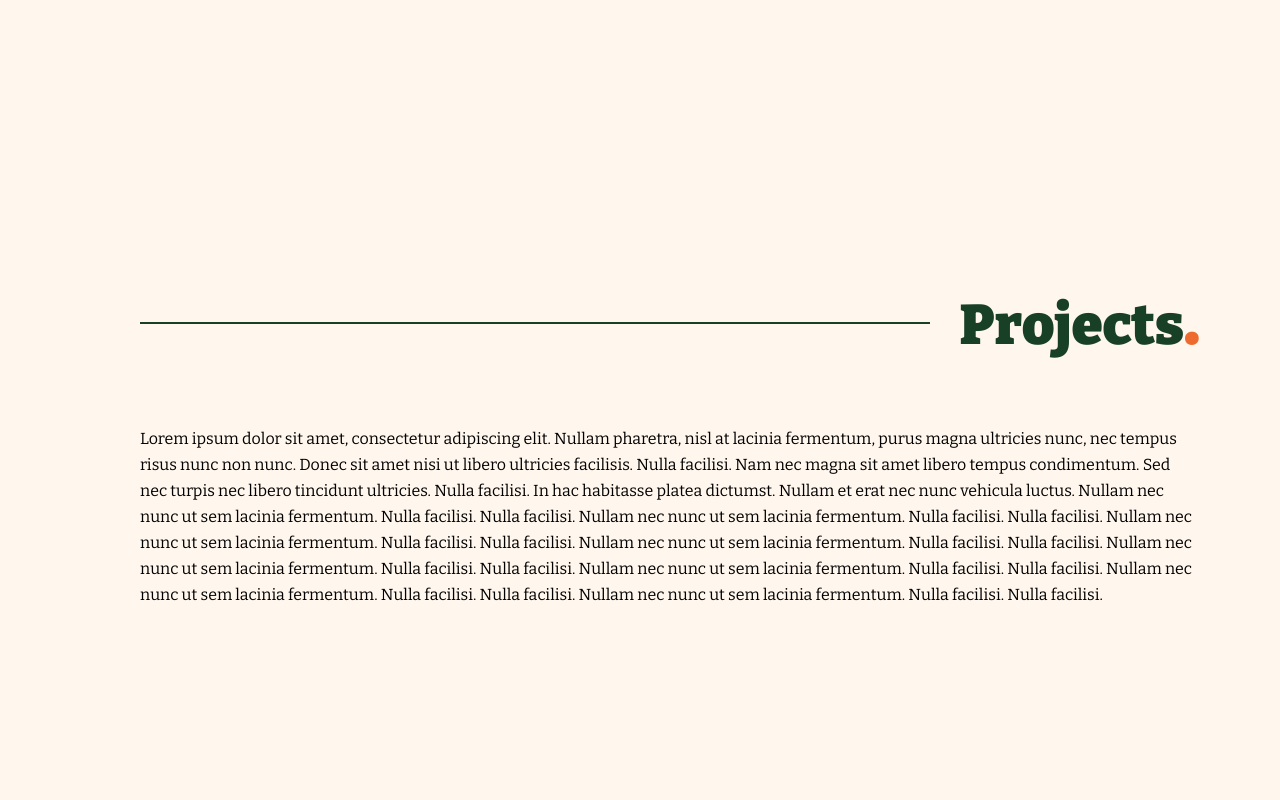
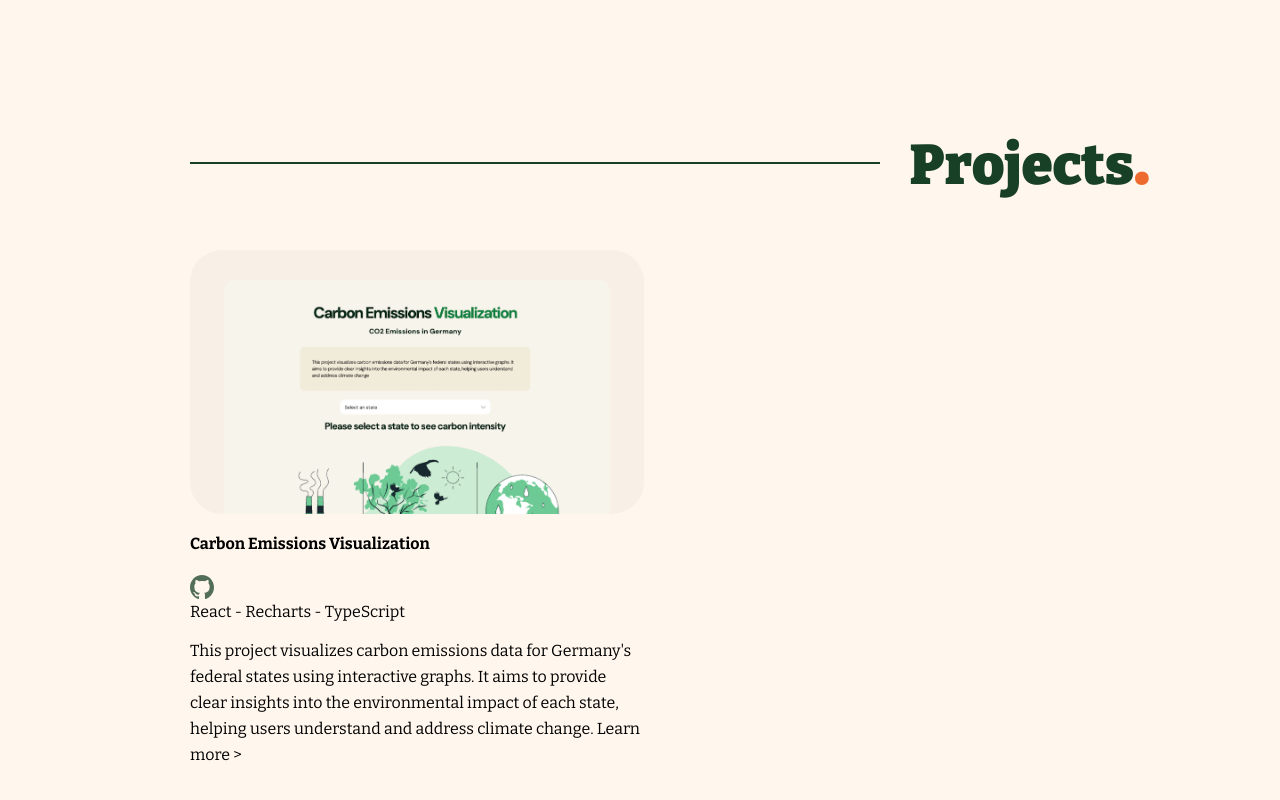
Before and after one commit to nalpizar/nataliaalpizar.com, a React (Vite) app: page / in a window 1280 px wide. Shown: the part 1810-2610 px from the top of the page. Built offline with nearby package versions, Linux system fonts and the light colour scheme.

Commit message:
feat: initial projects set-up (#7)

```diff
--- a/src/sections/Projects/Projects.tsx
+++ b/src/sections/Projects/Projects.tsx
@@ -1,29 +1,63 @@
 import { Fragment } from 'react/jsx-runtime';
 import { HeaderSection } from '../../components/HeaderSection/HeaderSection';
+// import { Reveal } from '../../components/utils/Reveal';
 import './projects.scss';
+import projectImage from '../../assets/project-1.png';
 
 export function Projects() {
   return (
     <Fragment>
       <section id="projects" className="section__container">
         <HeaderSection title="Projects" textAlignment="right" />
-        <p>
-          Lorem ipsum dolor sit amet, consectetur adipiscing elit. Nullam
-          pharetra, nisl at lacinia fermentum, purus magna ultricies nunc, nec
-          tempus risus nunc non nunc. Donec sit amet nisi ut libero ultricies
-          facilisis. Nulla facilisi. Nam nec magna sit amet libero tempus
-          condimentum. Sed nec turpis nec libero tincidunt ultricies. Nulla
-          facilisi. In hac habitasse platea dictumst. Nullam et erat nec nunc
-          vehicula luctus. Nullam nec nunc ut sem lacinia fermentum. Nulla
-          facilisi. Nulla facilisi. Nullam nec nunc ut sem lacinia fermentum.
-          Nulla facilisi. Nulla facilisi. Nullam nec nunc ut sem lacinia
-          fermentum. Nulla facilisi. Nulla facilisi. Nullam nec nunc ut sem
-          lacinia fermentum. Nulla facilisi. Nulla facilisi. Nullam nec nunc ut
-          sem lacinia fermentum. Nulla facilisi. Nulla facilisi. Nullam nec nunc
-          ut sem lacinia fermentum. Nulla facilisi. Nulla facilisi. Nullam nec
-          nunc ut sem lacinia fermentum. Nulla facilisi. Nulla facilisi. Nullam
-          nec nunc ut sem lacinia fermentum. Nulla facilisi. Nulla facilisi.
-        </p>
+        <div className="projects__container">
+          <div className="project">
+            <div className="project__image">
+              <img
+                src={projectImage}
+                alt="Project-1 image"
+                className="project__image-img"
+                style={{ width: '85%', rotate: '0deg' }}
+              ></img>
+            </div>
+            <div className="project__description">
+              <div className="project__description-title">
+                <h4 className="project__title-text">
+                  Carbon Emissions Visualization
+                </h4>
+                <div className="project__title-title-line"></div>
+                <a target="_blank" rel="nofollow" href="https://www.github.com">
+                  <svg
+                    width="24"
+                    height="24"
+                    fill="none"
+                    xmlns="http://www.w3.org/2000/svg"
+                  >
+                    <path
+                      fill-rule="evenodd"
+                      clip-rule="evenodd"
+                      d="M12 0C5.373 0 0 5.507 0 12.306c0 5.438 3.44 10.045 8.207 11.674.6.112.82-.268.82-.595 0-.295-.01-1.066-.016-2.095-3.338.745-4.045-1.65-4.045-1.65-.546-1.42-1.334-1.8-1.334-1.8-1.087-.766.08-.75.08-.75 1.206.086 1.838 1.27 1.838 1.27 1.071 1.88 2.807 1.34 3.493 1.023.107-.793.418-1.34.76-1.645-2.662-.31-5.464-1.366-5.464-6.08 0-1.345.466-2.443 1.232-3.3-.123-.311-.535-1.565.118-3.258 0 0 1.007-.332 3.3 1.26a11.241 11.241 0 0 1 3.006-.413c1.018.005 2.046.139 3.005.412C17.293 4.77 18.295 5.1 18.295 5.1c.653 1.693.24 2.947.117 3.258.767.862 1.233 1.96 1.233 3.3 0 4.725-2.808 5.764-5.48 6.07.428.38.814 1.13.814 2.277 0 1.644-.016 2.973-.016 3.375 0 .327.214.712.825.59C20.566 22.345 24 17.737 24 12.305 24 5.507 18.627 0 12 0Z"
+                      fill="#184027"
+                      fill-opacity=".75"
+                    ></path>
+                  </svg>
+                </a>
+              </div>
+
+              <div className="project__description-tech">
+                React - Recharts - TypeScript
+              </div>
+
+              <p className="projects__description-text">
+                This project visualizes carbon emissions data for Germany's
+                federal states using interactive graphs. It aims to provide
+                clear insights into the environmental impact of each state,
+                helping users understand and address climate change.{' '}
+                <span>Learn more &gt;</span>
+              </p>
+            </div>
+          </div>
+          <div className="project"></div>
+        </div>
       </section>
     </Fragment>
   );
--- a/src/sections/Projects/projects.scss
+++ b/src/sections/Projects/projects.scss
@@ -0,0 +1,26 @@
+.projects__container {
+  display: grid;
+  grid-template-columns: 1fr 1fr;
+  grid-gap: 3.2rem;
+  gap: 3.2rem;
+
+  .project {
+    &__image {
+      background: #f8efe6;
+      display: flex;
+      align-items: center;
+      justify-content: center;
+      border-radius: 2rem;
+      padding: 2rem;
+      height: 200px;
+      overflow: hidden;
+      position: relative;
+
+      &-img {
+        position: absolute;
+        top: 30px;
+        border-radius: 10px;
+      }
+    }
+  }
+}
--- a/src/styles/index.scss
+++ b/src/styles/index.scss
@@ -48,6 +48,8 @@ p {
   flex-direction: column;
   min-height: 100vh;
   padding: 2.5%;
+  max-width: 960px;
+  margin: 0 auto;
 }
 
 @include media('medium') {
```
Also changed, not shown: src/assets/project-1.png (added).
